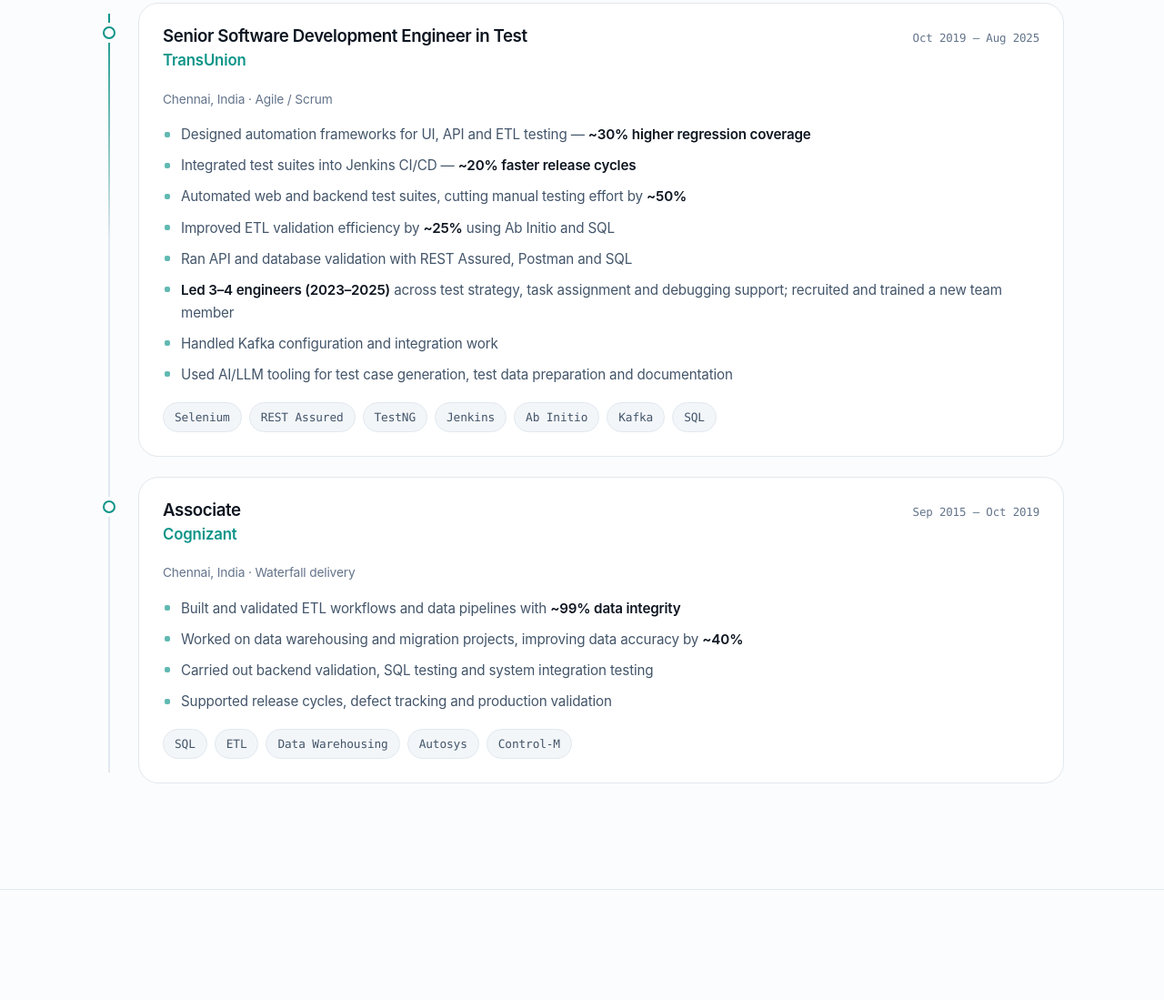
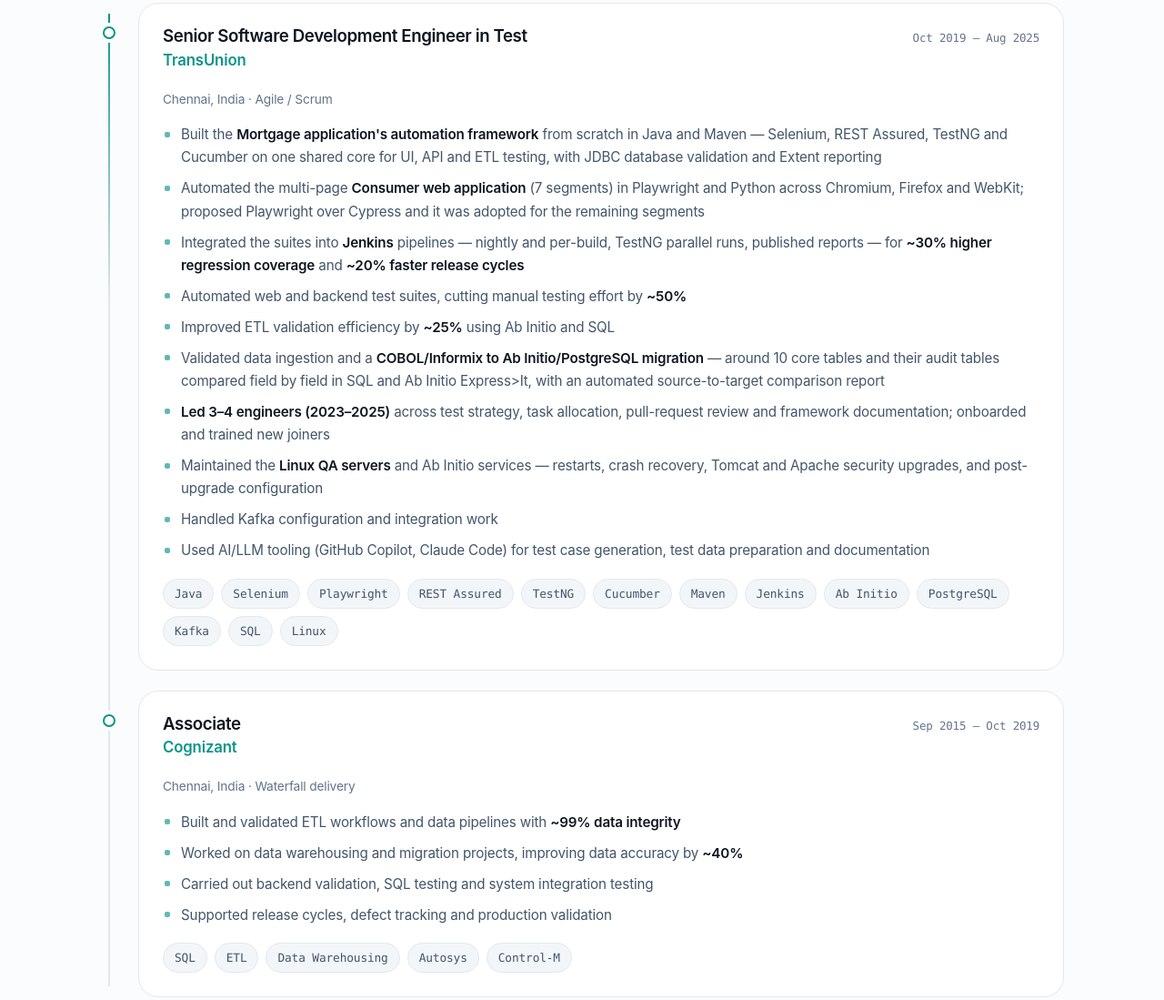
Before and after one commit to ganeshkumar-chelladurai-sdet/portfolio, a plain HTML site: page index.html in a window 1280 px wide. Shown: the part 2528-3627 px from the top of the page at 91% size. Drawn offline with Linux system fonts and the light colour scheme.

Commit message:
Expand the TransUnion entry to match the new CV
Replaces two generic bullets with the specific work they summarised, and adds
the detail the CV carries but the site did not:

- Mortgage application framework built from scratch in Java and Maven
  (Selenium, REST Assured, TestNG, Cucumber) on one shared core for UI, API
  and ETL, with JDBC validation and Extent reporting
- Consumer web application automated in Playwright and Python across
  Chromium, Firefox and WebKit; Playwright proposed over Cypress and adopted
- COBOL/Informix to Ab Initio/PostgreSQL migration validation, with an
  automated source-to-target comparison report
- Linux QA server and Ab Initio service maintenance

The two headline percentages now hang off the Jenkins bullet, which is where
the CV attributes them. Dropped "Designed automation frameworks for UI, API
and ETL testing" and "Ran API and database validation with REST Assured,
Postman and SQL" as both are now stated concretely elsewhere in the list;
Postman remains in the Skills section. Technology chips updated to match.

Co-Authored-By: Claude Opus 5 <noreply@anthropic.com>

```diff
--- a/index.html
+++ b/index.html
@@ -301,18 +301,22 @@
           <p class="tl-org">TransUnion</p>
           <p class="tl-where">Chennai, India &middot; Agile / Scrum</p>
           <ul class="tl-list">
-            <li>Designed automation frameworks for UI, API and ETL testing — <strong>~30% higher regression coverage</strong></li>
-            <li>Integrated test suites into Jenkins CI/CD — <strong>~20% faster release cycles</strong></li>
+            <li>Built the <strong>Mortgage application's automation framework</strong> from scratch in Java and Maven — Selenium, REST Assured, TestNG and Cucumber on one shared core for UI, API and ETL testing, with JDBC database validation and Extent reporting</li>
+            <li>Automated the multi-page <strong>Consumer web application</strong> (7 segments) in Playwright and Python across Chromium, Firefox and WebKit; proposed Playwright over Cypress and it was adopted for the remaining segments</li>
+            <li>Integrated the suites into <strong>Jenkins</strong> pipelines — nightly and per-build, TestNG parallel runs, published reports — for <strong>~30% higher regression coverage</strong> and <strong>~20% faster release cycles</strong></li>
             <li>Automated web and backend test suites, cutting manual testing effort by <strong>~50%</strong></li>
             <li>Improved ETL validation efficiency by <strong>~25%</strong> using Ab Initio and SQL</li>
-            <li>Ran API and database validation with REST Assured, Postman and SQL</li>
-            <li><strong>Led 3&ndash;4 engineers (2023&ndash;2025)</strong> across test strategy, task assignment and debugging support; recruited and trained a new team member</li>
+            <li>Validated data ingestion and a <strong>COBOL/Informix to Ab Initio/PostgreSQL migration</strong> — around 10 core tables and their audit tables compared field by field in SQL and Ab Initio Express&gt;It, with an automated source-to-target comparison report</li>
+            <li><strong>Led 3&ndash;4 engineers (2023&ndash;2025)</strong> across test strategy, task allocation, pull-request review and framework documentation; onboarded and trained new joiners</li>
+            <li>Maintained the <strong>Linux QA servers</strong> and Ab Initio services — restarts, crash recovery, Tomcat and Apache security upgrades, and post-upgrade configuration</li>
             <li>Handled Kafka configuration and integration work</li>
-            <li>Used AI/LLM tooling for test case generation, test data preparation and documentation</li>
+            <li>Used AI/LLM tooling (GitHub Copilot, Claude Code) for test case generation, test data preparation and documentation</li>
           </ul>
           <div class="chip-row" style="margin-top:18px">
-            <span class="chip">Selenium</span><span class="chip">REST Assured</span><span class="chip">TestNG</span>
-            <span class="chip">Jenkins</span><span class="chip">Ab Initio</span><span class="chip">Kafka</span><span class="chip">SQL</span>
+            <span class="chip">Java</span><span class="chip">Selenium</span><span class="chip">Playwright</span>
+            <span class="chip">REST Assured</span><span class="chip">TestNG</span><span class="chip">Cucumber</span>
+            <span class="chip">Maven</span><span class="chip">Jenkins</span><span class="chip">Ab Initio</span>
+            <span class="chip">PostgreSQL</span><span class="chip">Kafka</span><span class="chip">SQL</span><span class="chip">Linux</span>
           </div>
         </div>
       </article>
```
